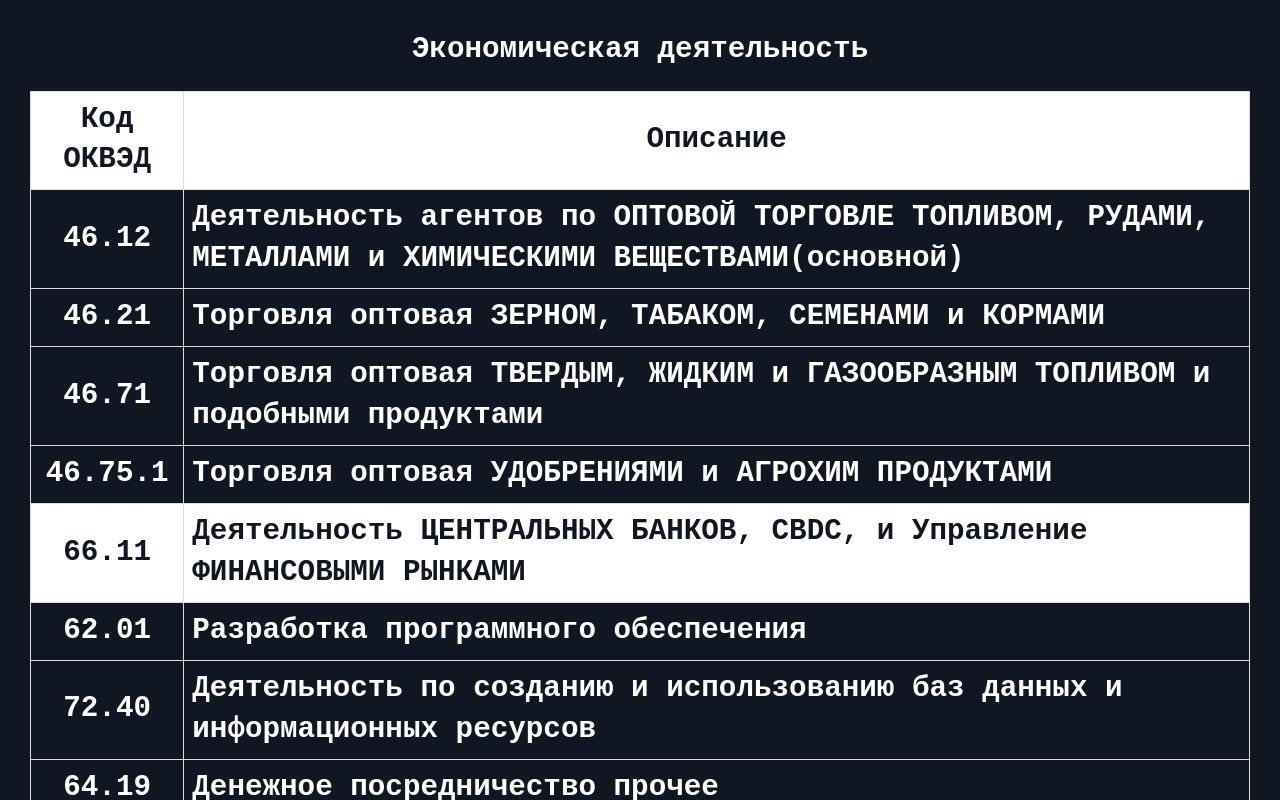
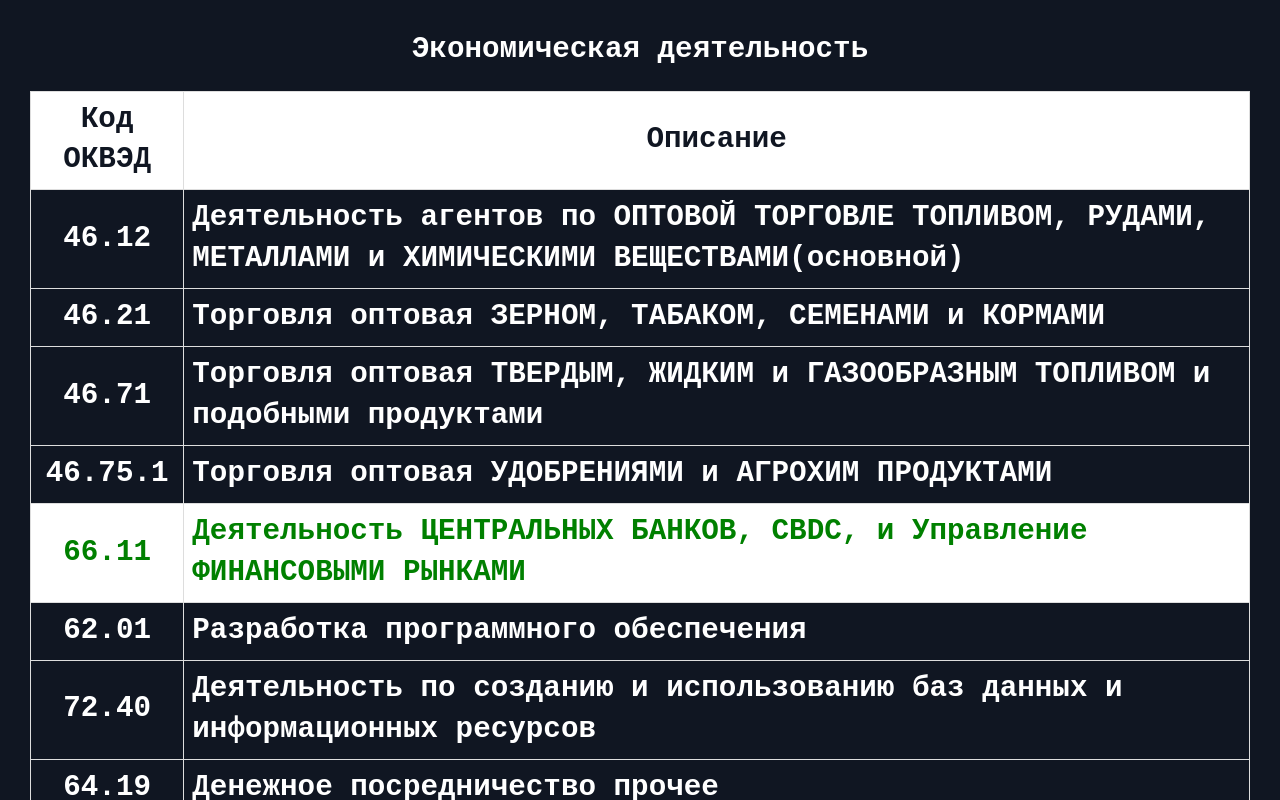
Before and after one commit to BlockchainAccreditive/BlockchainAccreditive.github.io, a plain HTML site: page helia/data.html in a window 1280 px wide. In both pictures the pointer is over the element "66.11". Shown: the top 800 px of the page. Drawn offline with Linux system fonts and the light colour scheme.

Commit message:
Update data.html

```diff
--- a/helia/data.html
+++ b/helia/data.html
@@ -40,6 +40,12 @@ table.growth td, table.growth th {text-align: center;}
             color: unset;
             text-decoration: unset;
         }
+td.crypto:hover {
+    color: green;
+}
+tr.crypto:hover {
+    color: green;
+}
       </style>
    </head>
    <body>
```
